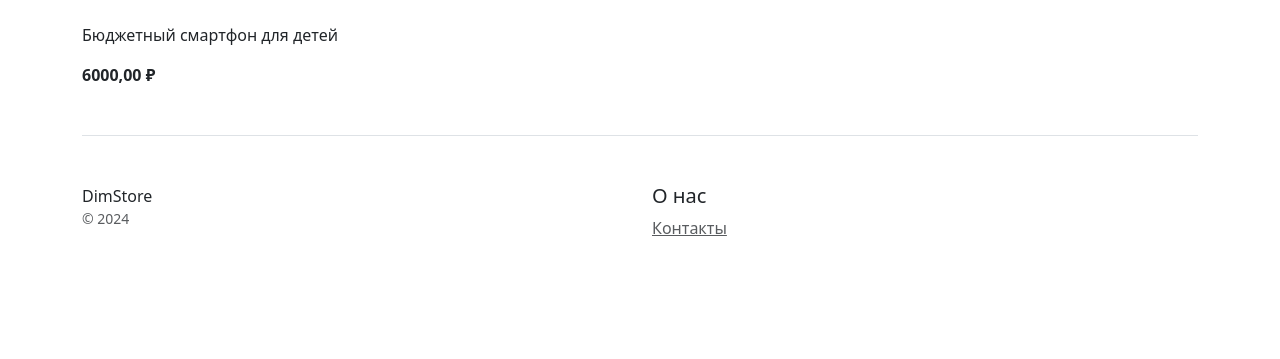
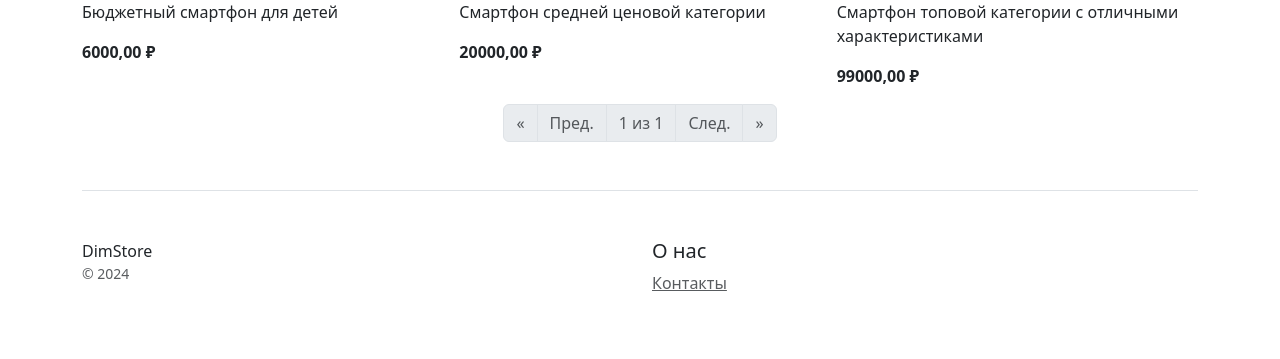
Before and after one commit to dimanskr/django_store, a Django app: page / in a window 1280 px wide. Shown: the part 1104-1463 px from the top of the page. Before the commit the page ends 1340 px from the top, so only its background shows below. Run offline with Django 5.2, Linux system fonts and the light colour scheme; data comes from the database, SQL or seed files in the repository.

Commit message:
add pagination

```diff
--- a/catalog/templates/catalog/product_list.html
+++ b/catalog/templates/catalog/product_list.html
@@ -1,7 +1,7 @@
 {% extends 'catalog/base.html' %}
 {% load catalog_tags %}
 {% block content %}
-<div class="row row-cols-1 row-cols-sm-2 row-cols-md-3 g-3">
+<div class="row row-cols-1 row-cols-sm-2 row-cols-md-3 g-3 mb-3">
     {% for product in products %}
     <div class="col">
         <a class="image" href="{% url 'catalog:product_detail' product.pk %}">
@@ -11,9 +11,9 @@
         </a>
 
         <div class="card-body">
-             <a class="btn" href="{% url 'catalog:product_detail' product.pk %}">
-            <h4 class="product-title text-bold my-3">{{ product.name }}</h4>
-                 </a>
+            <a class="btn" href="{% url 'catalog:product_detail' product.pk %}">
+                <h4 class="product-title text-bold my-3">{{ product.name }}</h4>
+            </a>
             <p class="card-text description product-details">{{ product.description | truncatechars:100 }}</p>
             <div class="d-flex justify-content-between align-items-center">
                 <div class="pricing-card-title text-bold">{{ product.price }} ₽</div>
@@ -21,5 +21,55 @@
         </div>
     </div>
     {% endfor %}
+
 </div>
+<nav aria-label="Page navigation">
+    <ul class="pagination justify-content-center">
+        {% if products.has_previous %}
+        <li class="page-item">
+            <a class="page-link" href="?page=1" aria-label="First">
+                <span aria-hidden="true">&laquo;</span>
+            </a>
+        </li>
+        <li class="page-item">
+            <a class="page-link" href="?page={{ products.previous_page_number }}" aria-label="Previous">
+                <span aria-hidden="true">Пред.</span>
+            </a>
+        </li>
+        {% else %}
+        <li class="page-item disabled">
+            <span class="page-link">&laquo;</span>
+        </li>
+        <li class="page-item disabled">
+            <span class="page-link">Пред.</span>
+        </li>
+        {% endif %}
+
+        <li class="page-item disabled">
+            <span class="page-link">
+                {{ products.number }} из {{ products.paginator.num_pages }}
+            </span>
+        </li>
+
+        {% if products.has_next %}
+        <li class="page-item">
+            <a class="page-link" href="?page={{ products.next_page_number }}" aria-label="Next">
+                <span aria-hidden="true">След.</span>
+            </a>
+        </li>
+        <li class="page-item">
+            <a class="page-link" href="?page={{ products.paginator.num_pages }}" aria-label="Last">
+                <span aria-hidden="true">&raquo;</span>
+            </a>
+        </li>
+        {% else %}
+        <li class="page-item disabled">
+            <span class="page-link">След.</span>
+        </li>
+        <li class="page-item disabled">
+            <span class="page-link">&raquo;</span>
+        </li>
+        {% endif %}
+    </ul>
+</nav>
 {% endblock %}
--- a/catalog/views.py
+++ b/catalog/views.py
@@ -1,13 +1,17 @@
 from django.shortcuts import render, get_object_or_404
+from django.core.paginator import Paginator
 
 from catalog.models import Product
 
 
 def product_list(request):
     products = Product.objects.all()
+    paginator = Paginator(products, 9)
+    page_number = request.GET.get('page')
+    page_obj = paginator.get_page(page_number)
     title = "DimStore"
     slogan = "DimStore - это лучший вариант для покупки гаджетов"
-    context = {"products": products,
+    context = {"products": page_obj,
                "title": title,
                "slogan": slogan}
     return render(request, "catalog/product_list.html", context)
```
Also changed, not shown: media/preview/Apple_11.jpg (added), media/preview/Apple_air_13_6.jpg (added), media/preview/Aser_aspire.jpg (added), media/preview/Asus_TUF.jpg (added), media/preview/Asus_vivo_book.jpg (added), media/preview/Honor_X6a.jpg (added), media/preview/Realme_50.jpg (added), media/preview/Samsung_a14.jpg (added), media/preview/Tecno_K16S.png (added), media/preview/Tecno_T1.jpg (added), media/preview/Xiaomi_A3.jpg (added), media/preview/Xiaomi_redmi_13.jpg (added), media/preview/laptop1.jpg (deleted), media/preview/laptop2.jpg (deleted), 4 more files.
